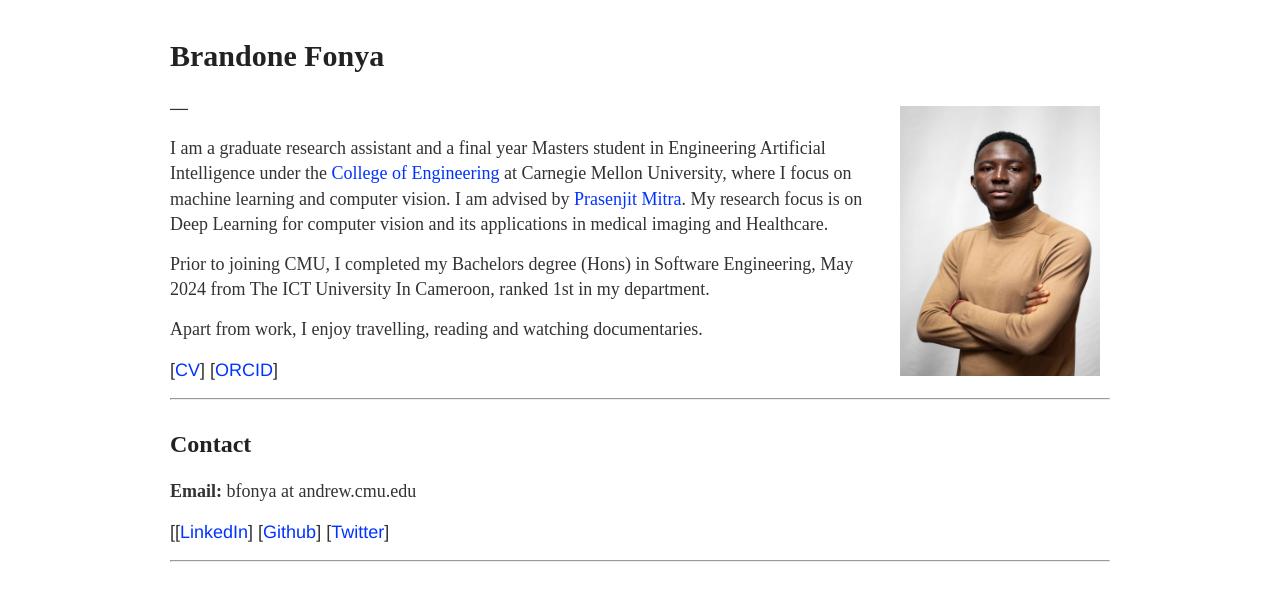
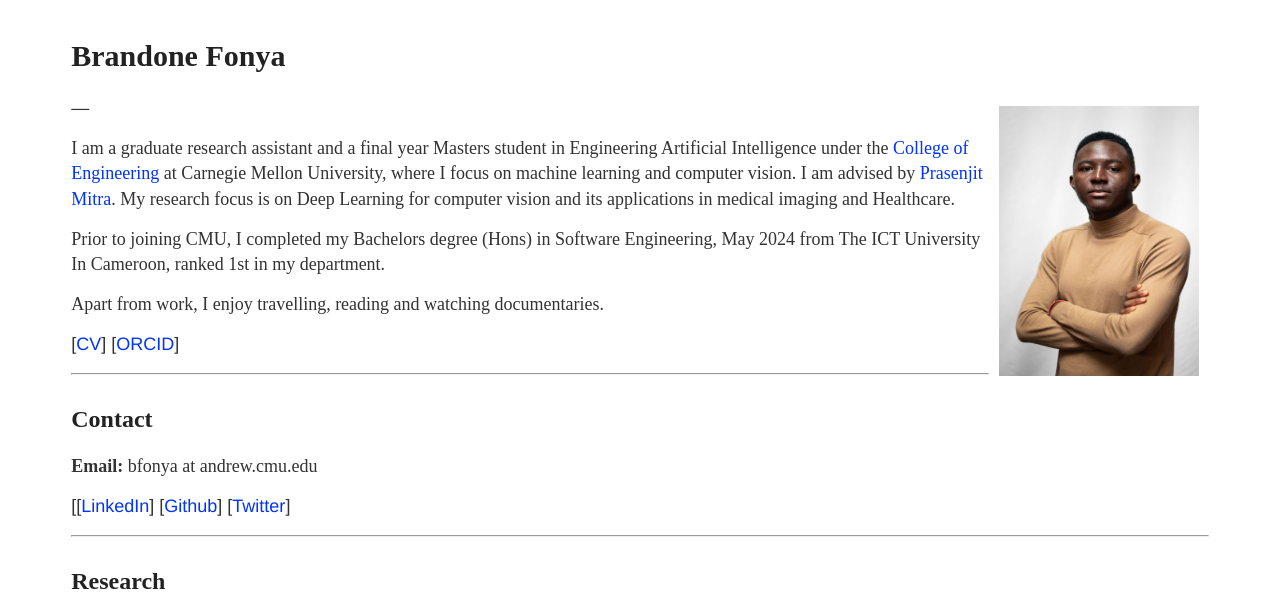
Before and after one commit to FonyaBrandone/FonyaBrandone.github.io, a Jekyll site: the page built from index.md, in a window 1280 px wide. Shown: the top 596 px of the page. Built offline with Jekyll 4.4.1, drawn with Linux system fonts in a browser that asks for light colours; grey boxes are pictures that could not be loaded.

Commit message:
Increased layout

```diff
--- a/css/main.scss
+++ b/css/main.scss
@@ -17,7 +17,7 @@ body {
 
 .container {
   margin: 0 auto;
-  max-width: 940px;
+  max-width: 90%;
   padding: 0 10px;
   width: 100%;
 }
```
